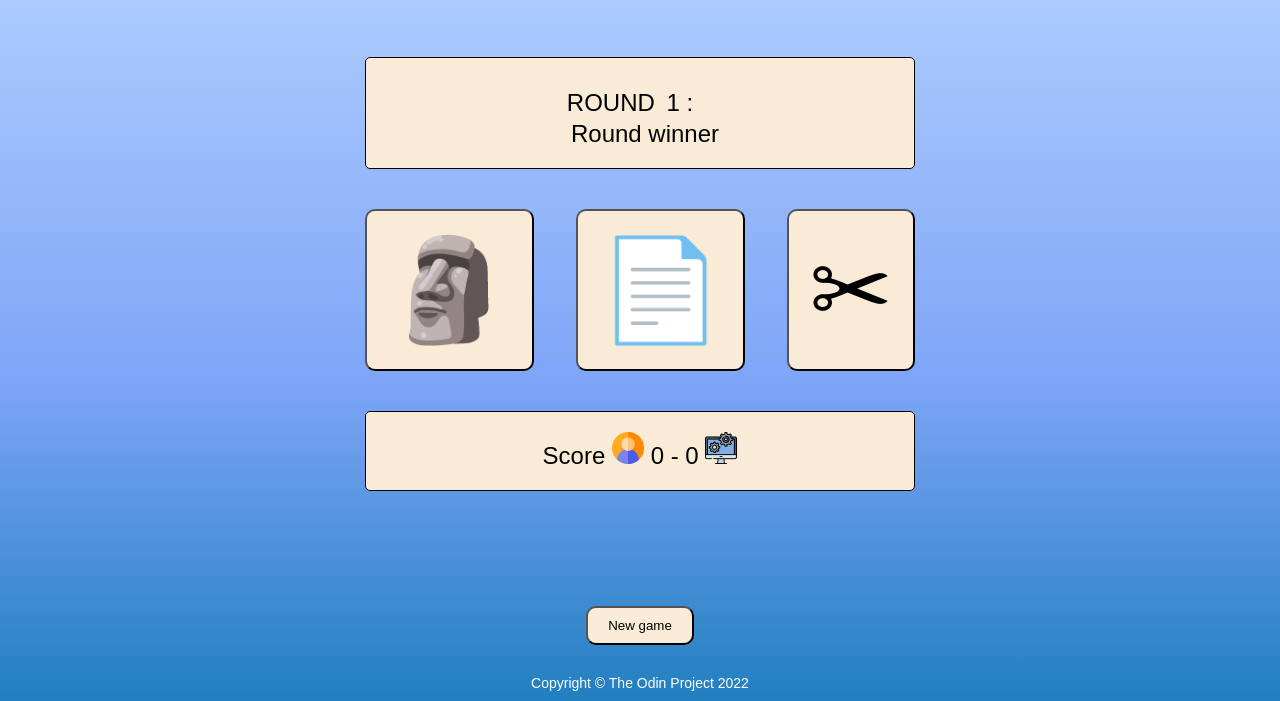
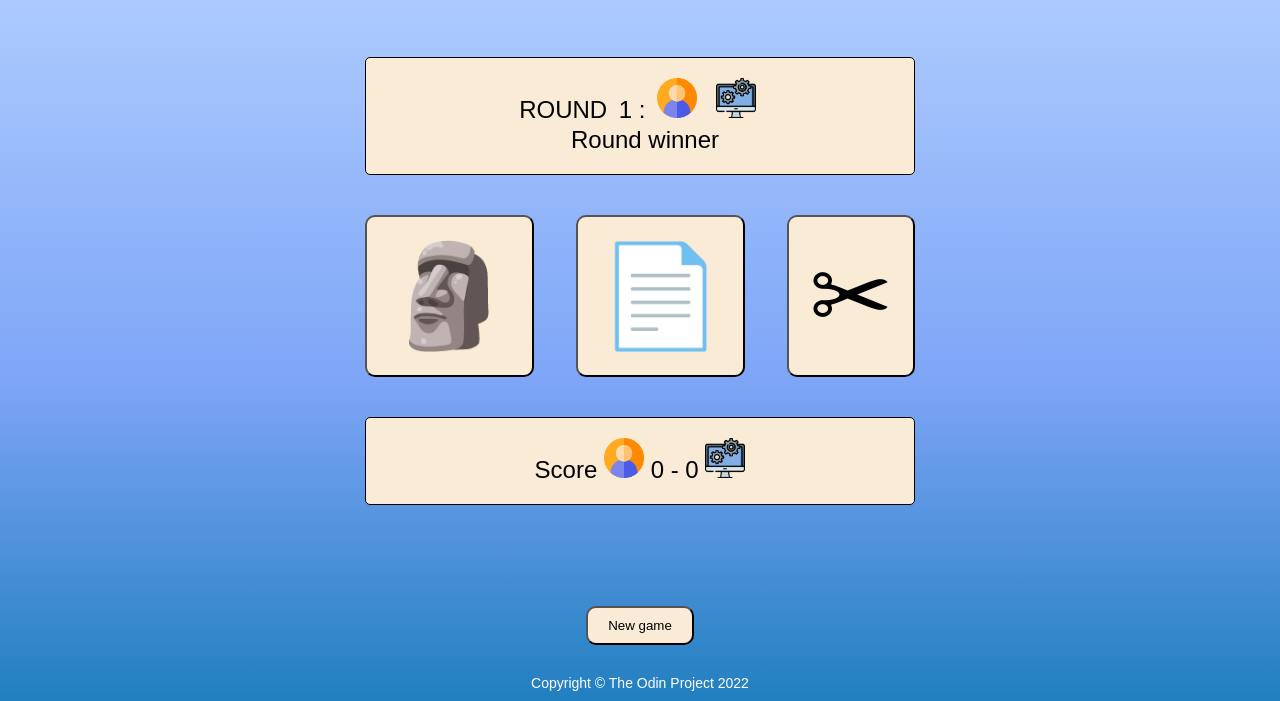
Before and after one commit to kgdepot/rock-paper-scissors, a plain HTML site: page index.html in a window 1280 px wide. Shown: the part 99-800 px from the top of the page. Drawn offline with Linux system fonts and the light colour scheme.

Commit message:
add round pics

```diff
--- a/index.html
+++ b/index.html
@@ -23,8 +23,14 @@
         <div class="rounds">
             ROUND <span class="roundCount">1</span> :
             <span class="displayChoices">
-                <span class="playerSelection"></span>
-                <span class="pcSelection"></span>
+
+                <span class="playerSelection">
+                    <img src="./img/user.png" height="40px">
+                </span>
+
+                <span class="pcSelection">
+                    <img src="./img/pc.png" height="40px">
+                </span>
             </span>
             <div class="winner">Round winner</div>
         </div>
@@ -38,9 +44,9 @@
         </div>
         <div class="score">
             <span>Score </span>
-            <img src="./img/user.png" height="32px">
+            <img src="./img/user.png" height="40px">
             <span class="userScore">0</span> - <span class="pcScore">0</span>
-            <img src="./img/pc.png" height="32px">
+            <img src="./img/pc.png" height="40px">
         </div>
 
     </main>
--- a/style.css
+++ b/style.css
@@ -31,7 +31,7 @@ main {
 }
 .displayChoices > span {
     padding: 0 5px;
-    font-size: 1.5em;
+    font-size: 1.3em;
 }
 
 
```
